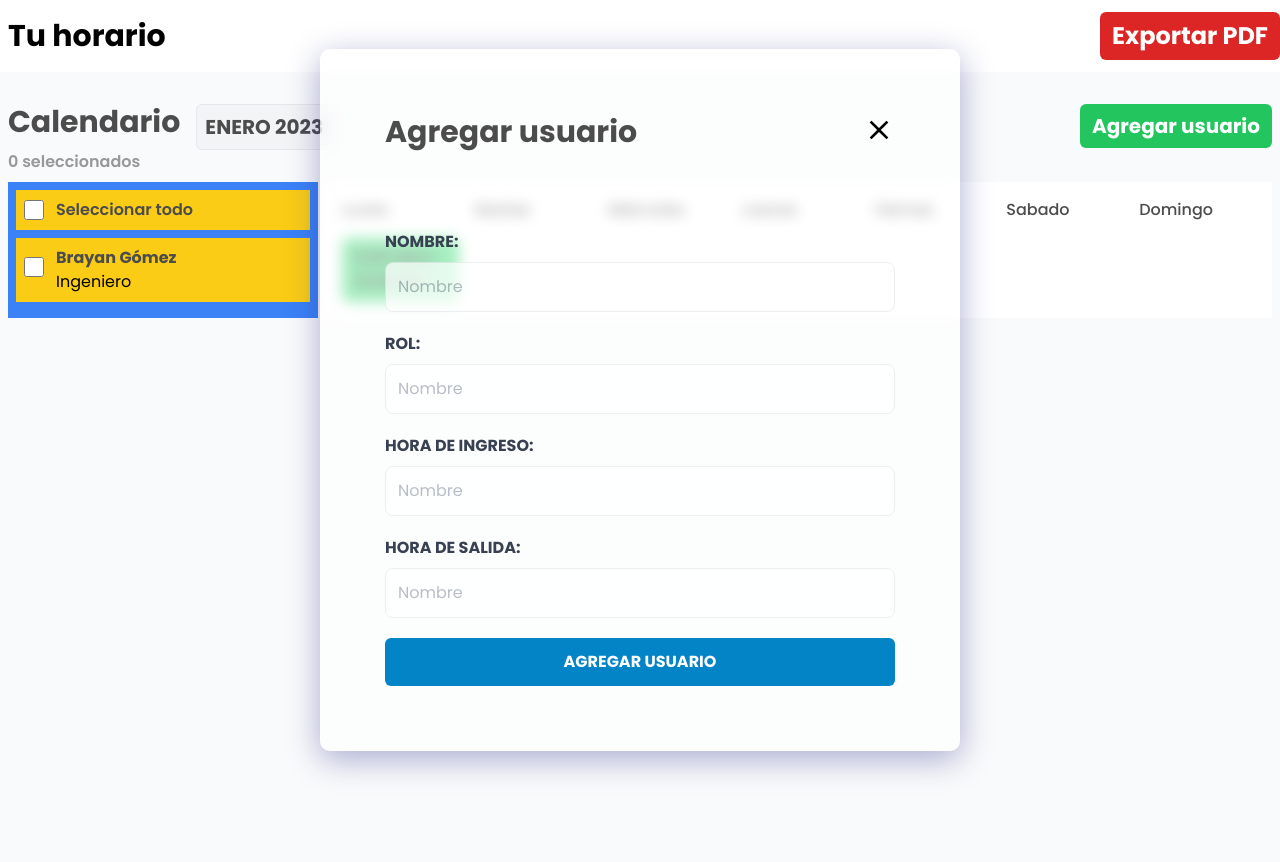
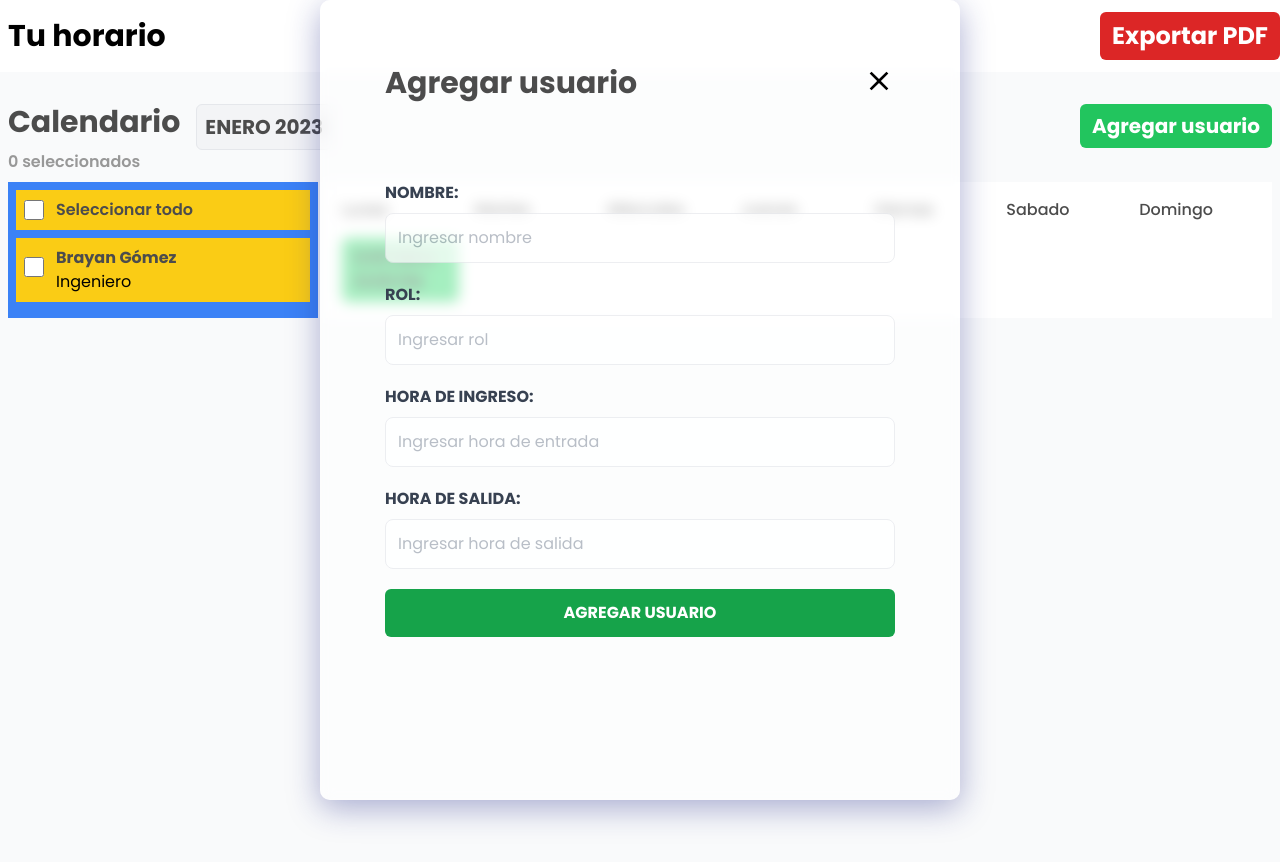
Before and after one commit to BrayanDG4/Working-hours-react-node-js, a React (Vite) app: page /calendario in a window 1280 px wide. Both pictures are taken after a click on the button "Agregar usuario". Shown: the top 862 px of the page. Built offline with nearby package versions, Linux system fonts and the light colour scheme.

Commit message:
adding userForm and Formik

```diff
--- a/package.json
+++ b/package.json
@@ -15,6 +15,7 @@
     "@fullcalendar/daygrid": "^6.0.3",
     "@fullcalendar/react": "^6.0.4",
     "@mui/material": "^5.11.4",
+    "formik": "^2.2.9",
     "react": "^18.2.0",
     "react-dom": "^18.2.0",
     "react-icons": "^4.7.1",
--- a/src/components/workingArea/forms/UserForm.jsx
+++ b/src/components/workingArea/forms/UserForm.jsx
@@ -1,78 +1,99 @@
+import { Form, Formik } from "formik";
+
 export const UserForm = () => {
   return (
     <>
-      <form action="" method="POST">
-        <div class="mb-5">
+      <Formik
+        initialValues={{
+          name: "",
+          rol: "",
+          startTime: "",
+          endTime: "",
+        }}
+        onSubmit={(values) => {
+          console.log(values);
+        }}
+      >
+        {({ handleChange, handleSubmit }) => (
+          <Form onSubmit={handleSubmit}>
+            <div className="mb-5">
               <label
-            for="name"
-            class="mb-2 block uppercase text-gray-700 font-bold"
+                htmlFor="name"
+                className="mb-2 block uppercase text-gray-700 font-bold"
               >
                 Nombre:
               </label>
               <input
+                onChange={handleChange}
                 name="name"
                 type="text"
                 id="name"
-            placeholder="Nombre"
-            class="border p-3 w-full rounded-lg opacity-70"
+                placeholder="Ingresar nombre"
+                className="border p-3 w-full rounded-lg opacity-70"
               />
             </div>
 
-        <div class="mb-5">
+            <div className="mb-5">
               <label
-            for="name"
-            class="mb-2 block uppercase text-gray-700 font-bold"
+                htmlFor="rol"
+                className="mb-2 block uppercase text-gray-700 font-bold"
               >
                 Rol:
               </label>
               <input
-            name="name"
+                onChange={handleChange}
+                name="rol"
                 type="text"
-            id="name"
-            placeholder="Nombre"
-            class="border p-3 w-full rounded-lg opacity-70"
+                id="rol"
+                placeholder="Ingresar rol"
+                className="border p-3 w-full rounded-lg opacity-70"
               />
             </div>
 
-        <div class="mb-5">
+            <div className="mb-5">
               <label
-            for="name"
-            class="mb-2 block uppercase text-gray-700 font-bold"
+                htmlFor="startTime"
+                className="mb-2 block uppercase text-gray-700 font-bold"
               >
                 Hora de ingreso:
               </label>
               <input
-            name="name"
+                onChange={handleChange}
+                name="startTime"
                 type="text"
-            id="name"
-            placeholder="Nombre"
-            class="border p-3 w-full rounded-lg opacity-70"
+                id="startTime"
+                placeholder="Ingresar hora de entrada"
+                className="border p-3 w-full rounded-lg opacity-70"
               />
             </div>
 
-        <div class="mb-5">
+            <div className="mb-5">
               <label
-            for="name"
-            class="mb-2 block uppercase text-gray-700 font-bold"
+                htmlFor="endTime"
+                className="mb-2 block uppercase text-gray-700 font-bold"
               >
                 Hora de salida:
               </label>
               <input
-            name="name"
+                onChange={handleChange}
+                name="endTime"
                 type="text"
-            id="name"
-            placeholder="Nombre"
-            class="border p-3 w-full rounded-lg opacity-70"
+                id="endTime"
+                placeholder="Ingresar hora de salida"
+                className="border p-3 w-full rounded-lg opacity-70"
               />
             </div>
 
-        <input
+            <button
               type="submit"
-          value="Agregar usuario"
-          class="bg-sky-600 hover:bg-sky-700 transition-colors
+              className="bg-green-600 hover:bg-green-700 transition-colors
                     cursor-pointer uppercase font-bold w-full p-3 text-white rounded-md"
-        />
-      </form>
+            >
+              Agregar usuario
+            </button>
+          </Form>
+        )}
+      </Formik>
     </>
   );
 };
--- a/src/components/workingArea/modals/AddUserModal.jsx
+++ b/src/components/workingArea/modals/AddUserModal.jsx
@@ -7,7 +7,7 @@ export const AddUserModal = ({ children, modal, setModal }) => {
         // Overlay
         <div className="overlay">
           {/* ContenedorModal */}
-          <div className="w-2/3 relative p-16 glass">
+          <div className="w-2/3 relative p-16 glass h-screen my-10 overflow-scroll">
             {/* EncabezadoModal */}
             <div className="flex items-center space-between mb-20">
               <h3 className="font-bold text-3xl gray-text">Agregar usuario</h3>
```
Also changed, not shown: 1 other file (tests, documents, lock files or other folders). Lines whose indentation alone changed are shown as unchanged.
